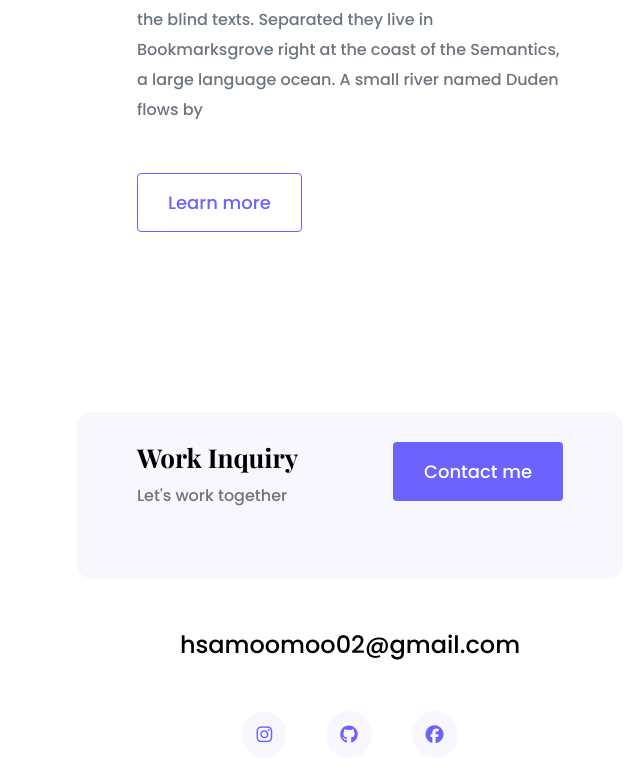
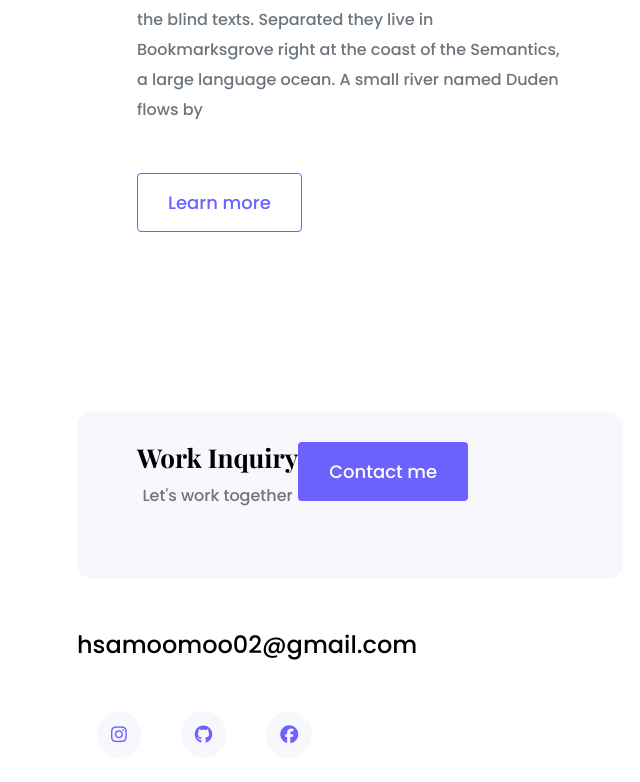
Before and after one commit to Hsa-moo344/My-Portfolio-project-page, a plain HTML site: page index.html in a window 1280 px wide. Shown: the part 2599-3381 px from the top of the page, without its empty margins (575-1215 px from the left). Drawn offline with nearby package versions, Linux system fonts and the light colour scheme.

Commit message:
update css

```diff
--- a/index.html
+++ b/index.html
@@ -113,9 +113,7 @@
             <a href="" class="btn btn-branding-outline"> Learn more </a>
           </div>
           <footer>
-            <div
-              class="contact-box d-flex justify-content-between mb-5 d-none d-md-flex"
-            >
+            <div class="contact-box d-flex text-center mb-5 d-none d-md-flex">
               <div>
                 <h4>Work Inquiry</h4>
                 <p class="text-muted">Let's work together</p>
@@ -124,12 +122,12 @@
                 <a href="" class="btn btn-branding mb-5">Contact me</a>
               </div>
             </div>
-            <div class="d-flex justify-content-center mb-5">
+            <div class="d-flex text-center mb-5">
               <a href="mailto:hsamoomoo02@gmail.com" class="email-link"
                 >hsamoomoo02@gmail.com</a
               >
             </div>
-            <div class="social-link d-flex justify-content-center">
+            <div class="social-link d-flex text-center">
               <a href="">
                 <i class="fab fa-instagram"></i>
               </a>
```
